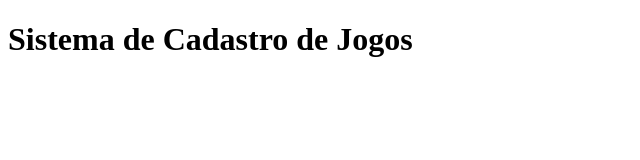
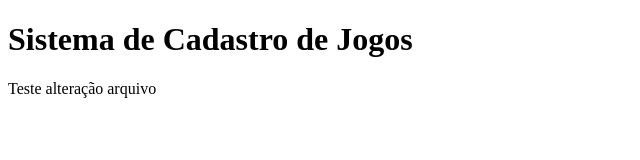
Before and after one commit to calmeida22/sistema-de-cadastro, a plain HTML site: page index.html in a window 1280 px wide. Shown: the whole page, without its empty margins (0-640 px from the left). Drawn offline with Linux system fonts and the light colour scheme.

Commit message:
Alteração INDEX teste

```diff
--- a/index.html
+++ b/index.html
@@ -8,5 +8,6 @@
 </head>
 <body>
     <h1> Sistema de Cadastro de Jogos </h1>
+    <p> Teste alteração arquivo </p>
 </body>
 </html>
```
